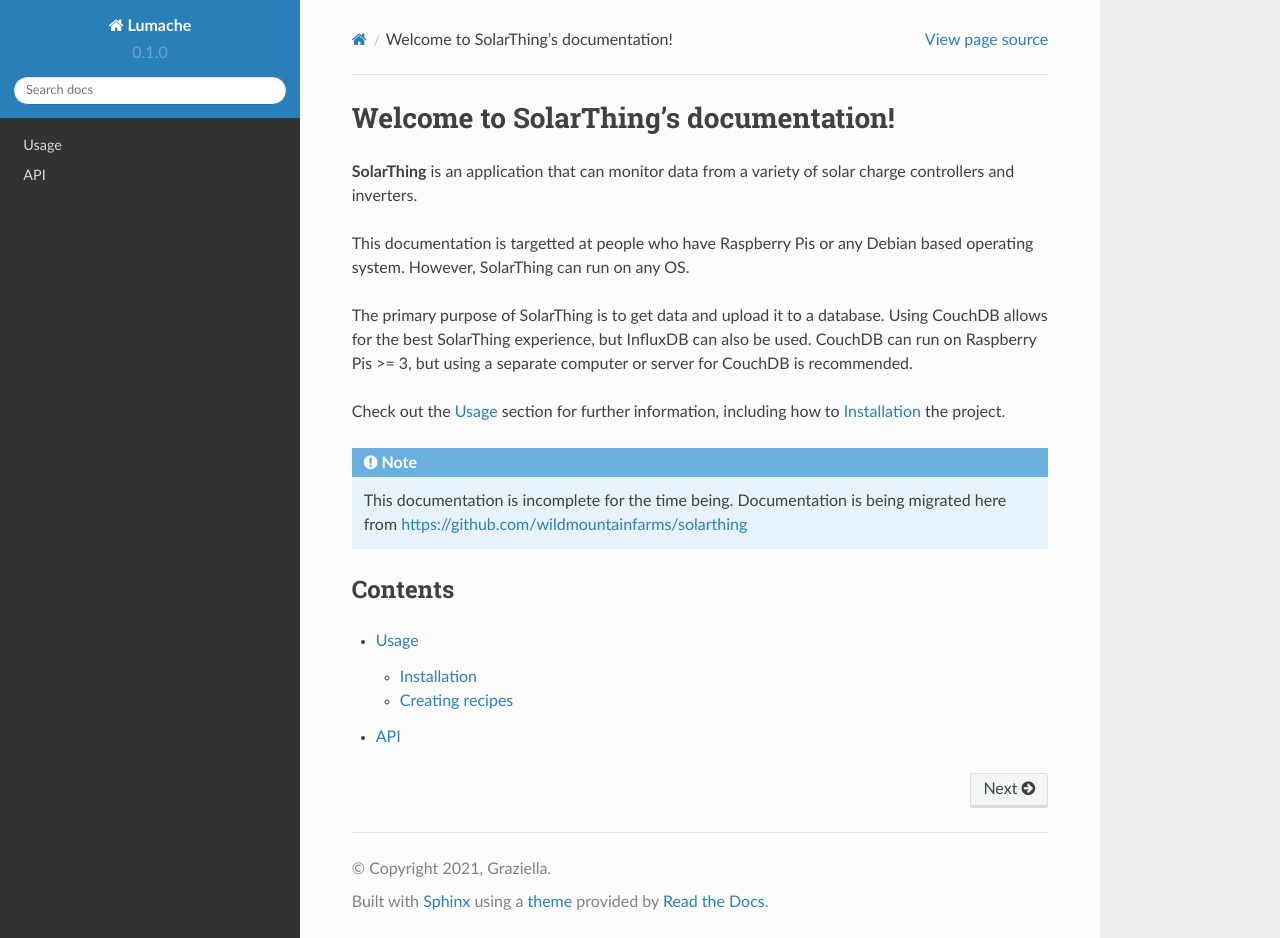
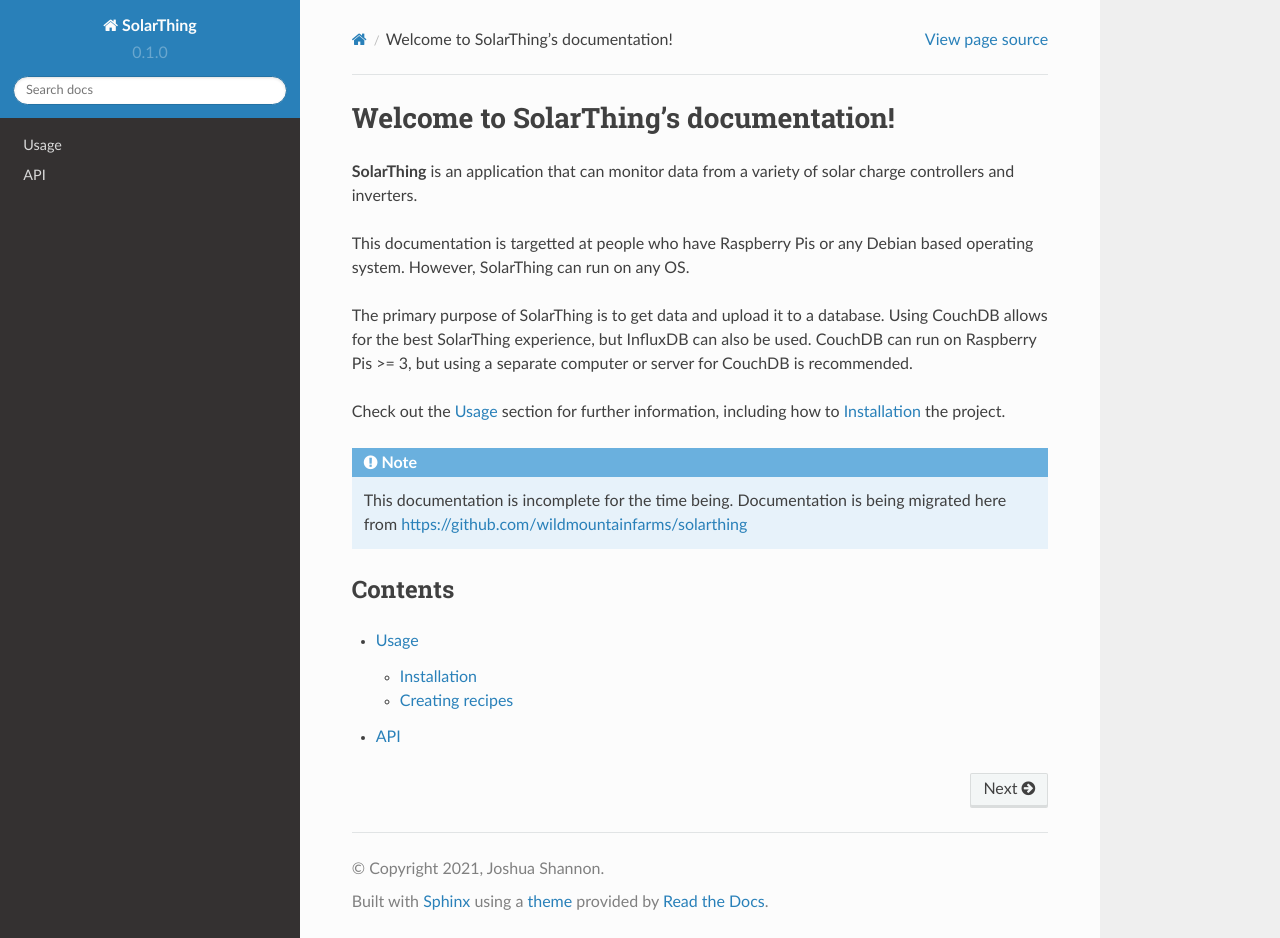
Before and after one commit to wildmountainfarms/solarthing-docs, a Sphinx documentation site: the page built from docs/source/index.rst, in a window 1280 px wide and 938 px high. Built offline with Sphinx 7.4.7 and the Read the Docs theme 2.0.0, drawn with Linux system fonts in a browser that asks for light colours.

Commit message:
Small changes

```diff
--- a/docs/source/conf.py
+++ b/docs/source/conf.py
@@ -2,9 +2,9 @@
 
 # -- Project information
 
-project = 'Lumache'
-copyright = '2021, Graziella'
-author = 'Graziella'
+project = 'SolarThing'
+copyright = '2021, Joshua Shannon'
+author = 'Joshua Shannon'
 
 release = '0.1'
 version = '0.1.0'
```
Also changed, not shown: README.rst (+2 -7 lines).
